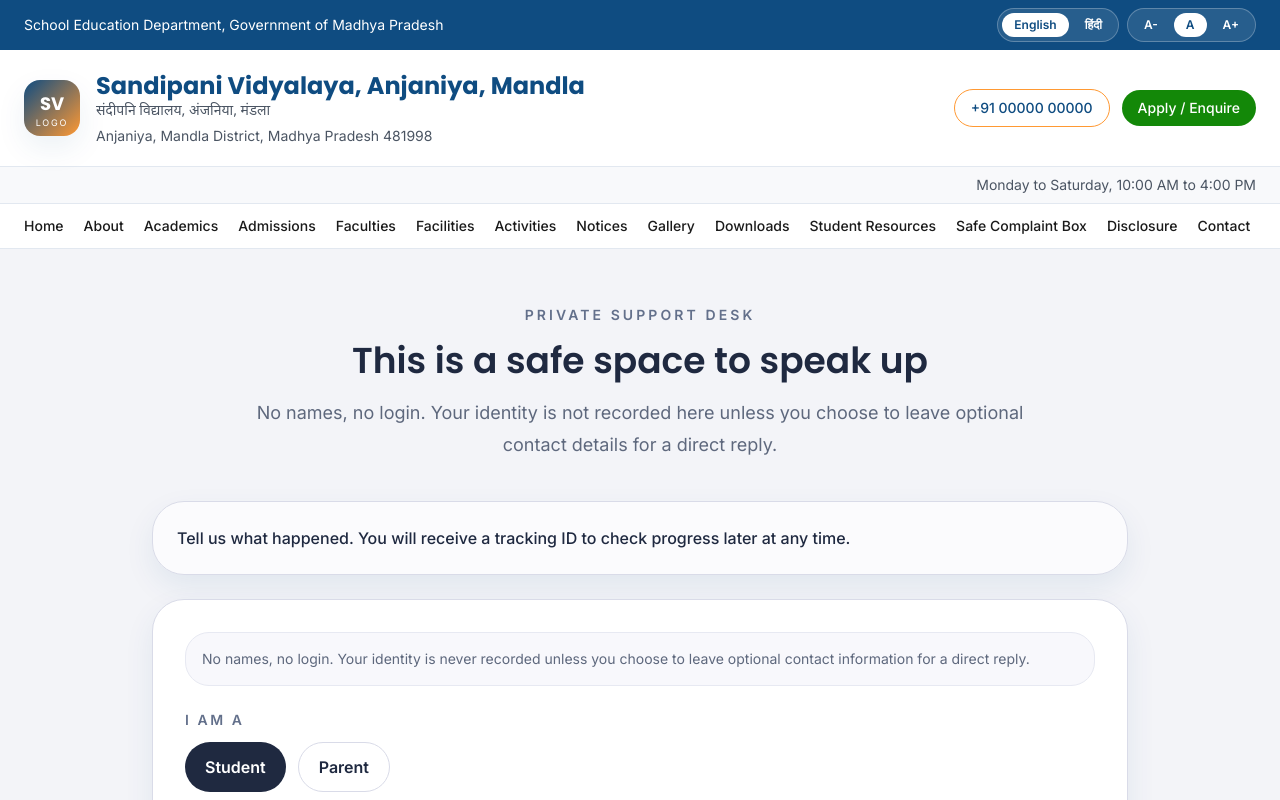
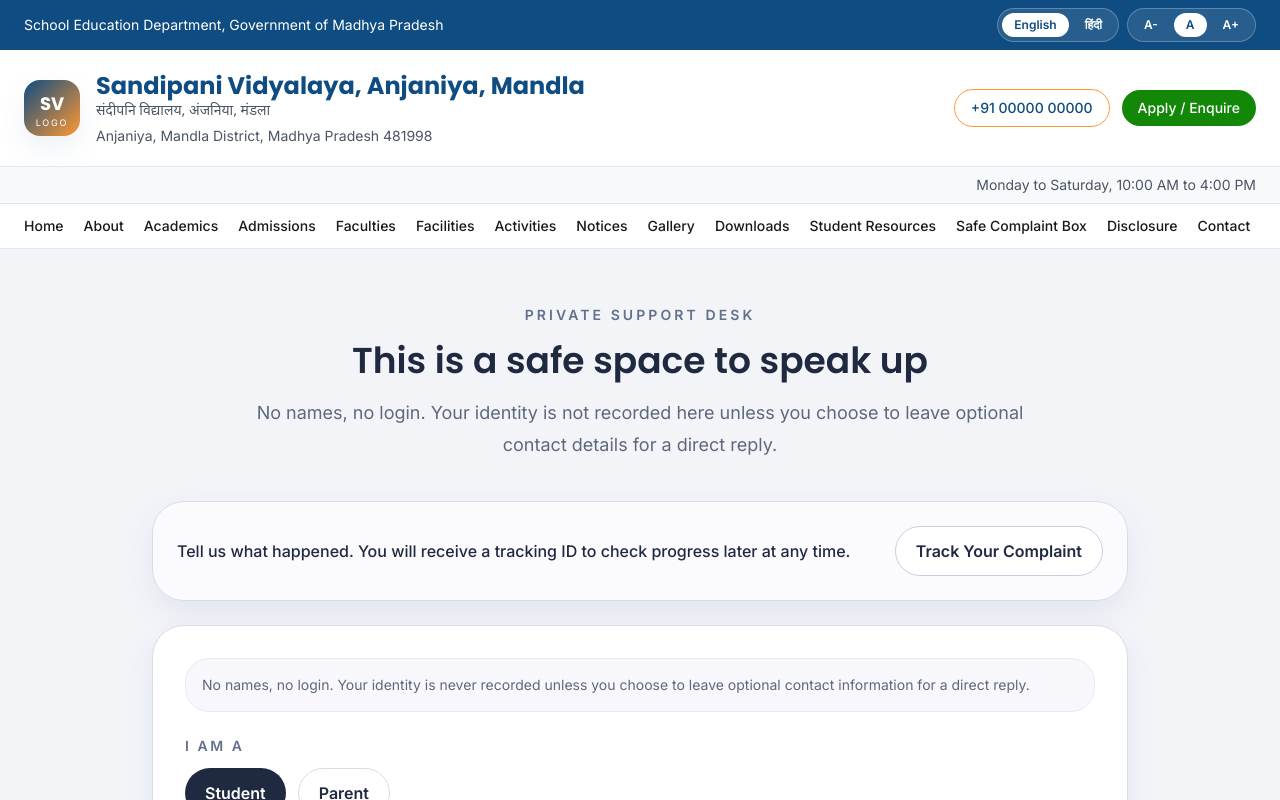
Before and after one commit to adi2956a/sandipanividhyalayaanjaniya, a Next.js app: page /complaints in a window 1280 px wide. Shown: the top 800 px of the page. Built offline with nearby package versions, Linux system fonts and the light colour scheme; no server answers; the database is empty.

Commit message:
Update complaints page

```diff
--- a/app/complaints/page.tsx
+++ b/app/complaints/page.tsx
@@ -22,8 +22,14 @@
           </div>
 
           <div className="mt-10 grid gap-6">
-            <div className="rounded-[2rem] border border-[#d9dbe8] bg-white/70 p-6 text-[#1f2940] shadow-card">
+            <div className="flex flex-col gap-4 rounded-[2rem] border border-[#d9dbe8] bg-white/70 p-6 text-[#1f2940] shadow-card md:flex-row md:items-center md:justify-between">
               <p className="font-medium">Tell us what happened. You will receive a tracking ID to check progress later at any time.</p>
+              <a
+                className="inline-flex w-fit rounded-full border border-[#c8cede] bg-white px-5 py-3 font-semibold text-[#1f2940] transition hover:bg-[#f7f7fb]"
+                href="/complaints/track"
+              >
+                Track Your Complaint
+              </a>
             </div>
             <ComplaintForm />
           </div>
```
